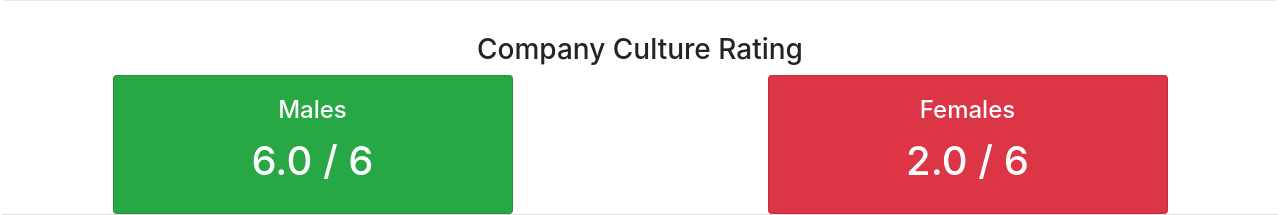
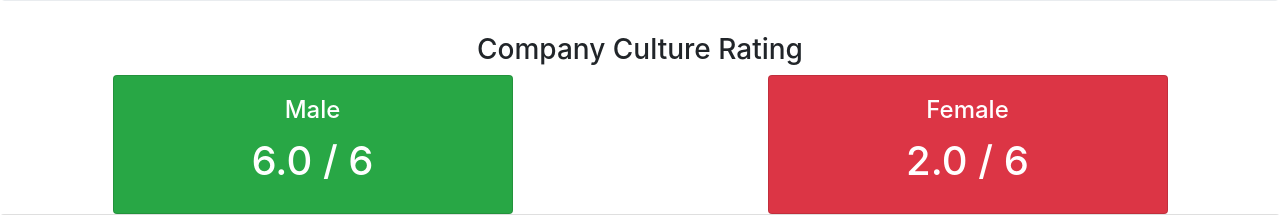
Before and after one commit to Nick-jw/RMIT-Hackathon-2022, a Django app: page /hackathon/company/ in a window 1280 px wide. Shown: the part 373-588 px from the top of the page. Run offline with Django 4.2, Linux system fonts and the light colour scheme; data comes from the database, SQL or seed files in the repository.

Commit message:
company html update

```diff
--- a/hackathon/templates/company.html
+++ b/hackathon/templates/company.html
@@ -55,7 +55,7 @@
                 <div class="card text-white bg-warning mx-auto" style="max-width: 25rem;">
               {% endif %}
               <div class="card-body">
-                        <h4 class="card-title">Males</h4>
+                        <h4 class="card-title">Male</h4>
                         <p class="h1">
                           {{ Q1avg_male }}  / 6
                         </p>
@@ -69,7 +69,7 @@
                 <div class="card text-white bg-warning mx-auto" style="max-width: 25rem;">
               {% endif %}
               <div class="card-body">
-                        <h4 class="card-title">Females</h4>
+                        <h4 class="card-title">Female</h4>
                         <p class="h1">
                           {{ Q1avg_female }}  / 6
                         </p>
```
